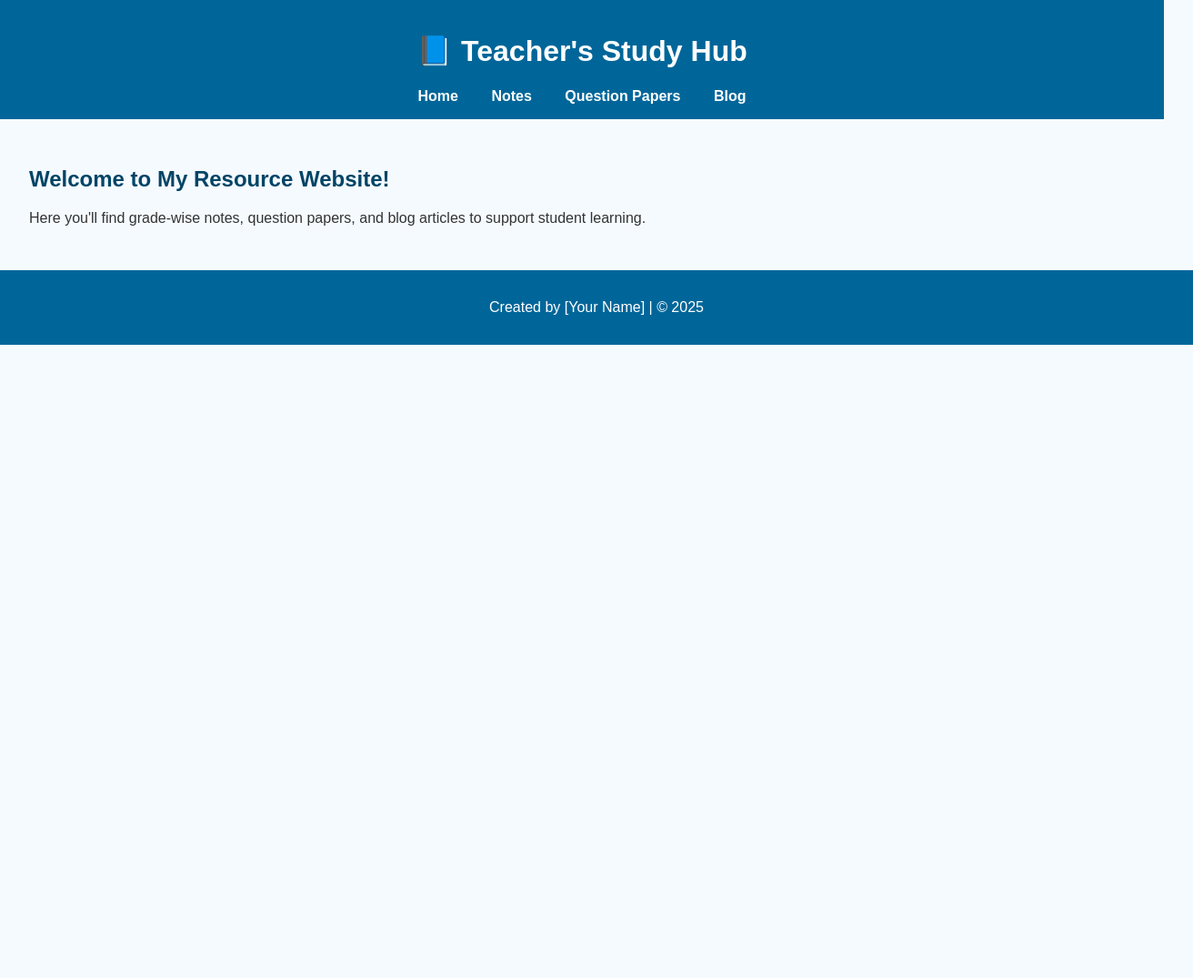
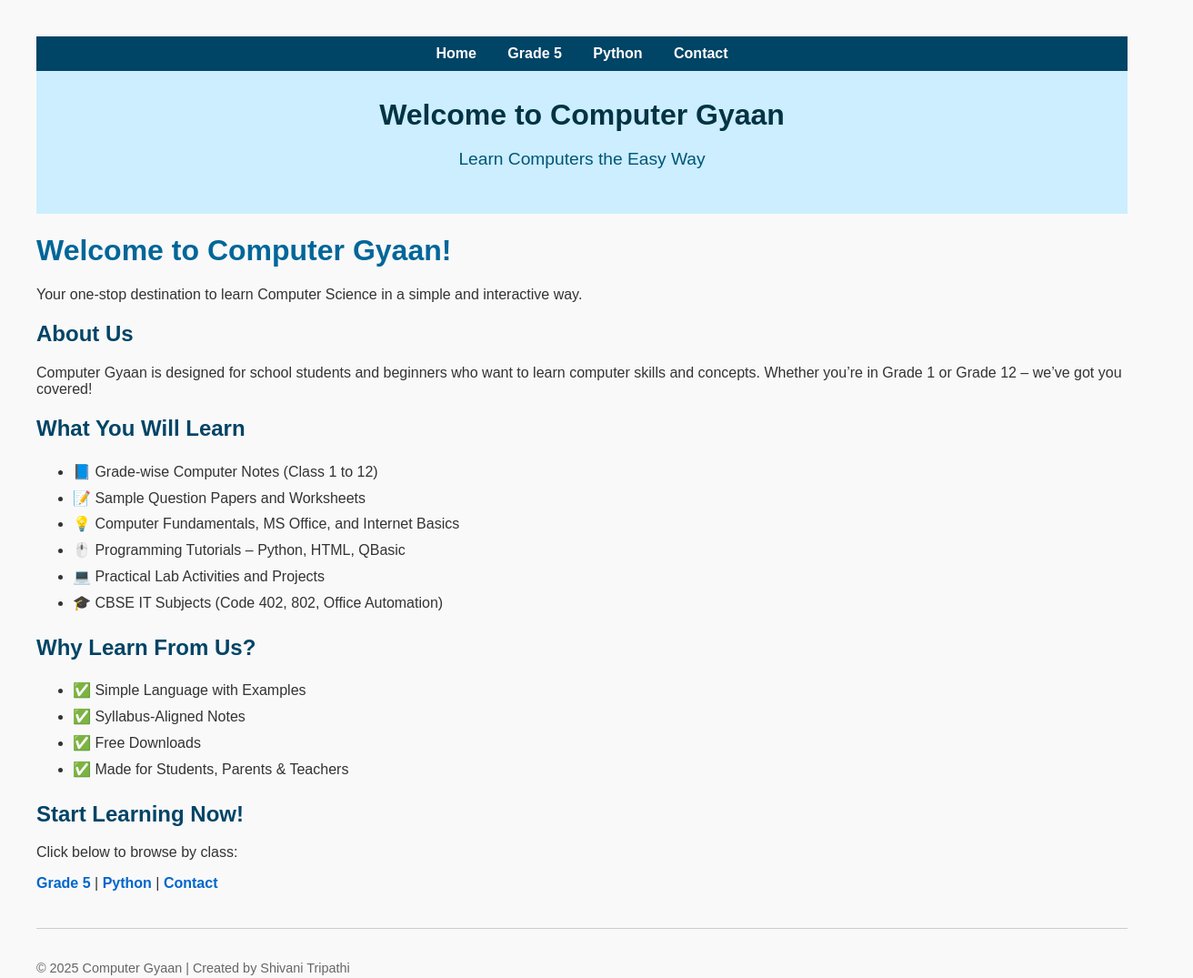
Before and after one commit to ShivaniT0512/IThub, a plain HTML site: page index.html in a window 1280 px wide. Shown: the top 1075 px of the page at 91% size, 1312 px wide, since content can reach past the window. Before the commit the page ends 800 px from the top, so only its background shows below. Drawn offline with Linux system fonts and the light colour scheme.

Commit message:
Add files via upload

```diff
--- a/index.html
+++ b/index.html
@@ -1,29 +1,58 @@
 <!DOCTYPE html>
-<html lang="en">
+<html>
 <head>
-  <meta charset="UTF-8" />
-  <meta name="viewport" content="width=device-width, initial-scale=1.0"/>
-  <title>Teacher's Study Hub</title>
-  <link rel="stylesheet" href="style.css" />
+  <link rel="stylesheet" href="style.css">
+  <title>Computer Gyaan | Learn Computers Easily</title>
 </head>
 <body>
-  <header>
-    <h1>📘 Teacher's Study Hub</h1>
-    <nav>
-      <a href="index.html">Home</a>
-      <a href="notes.html">Notes</a>
-      <a href="question-papers.html">Question Papers</a>
-      <a href="blog.html">Blog</a>
-    </nav>
-  </header>
 
-  <main>
-    <h2>Welcome to My Resource Website!</h2>
-    <p>Here you'll find grade-wise notes, question papers, and blog articles to support student learning.</p>
-  </main>
+<div class="navbar">
+  <a href="index.html">Home</a>
+  <a href="grade-5.html">Grade 5</a>
+  <a href="python.html">Python</a>
+  <a href="contact.html">Contact</a>
+</div>
+<div class="banner">
+  <h1>Welcome to Computer Gyaan</h1>
+  <p>Learn Computers the Easy Way</p>
+</div>
+
+  <h1>Welcome to Computer Gyaan!</h1>
+  <p>Your one-stop destination to learn Computer Science in a simple and interactive way.</p>
+
+  <h2>About Us</h2>
+  <p>
+    Computer Gyaan is designed for school students and beginners who want to learn computer skills and concepts.
+    Whether you’re in Grade 1 or Grade 12 – we’ve got you covered!
+  </p>
+
+  <h2>What You Will Learn</h2>
+  <ul>
+    <li>📘 Grade-wise Computer Notes (Class 1 to 12)</li>
+    <li>📝 Sample Question Papers and Worksheets</li>
+    <li>💡 Computer Fundamentals, MS Office, and Internet Basics</li>
+    <li>🖱️ Programming Tutorials – Python, HTML, QBasic</li>
+    <li>💻 Practical Lab Activities and Projects</li>
+    <li>🎓 CBSE IT Subjects (Code 402, 802, Office Automation)</li>
+  </ul>
+
+  <h2>Why Learn From Us?</h2>
+  <ul>
+    <li>✅ Simple Language with Examples</li>
+    <li>✅ Syllabus-Aligned Notes</li>
+    <li>✅ Free Downloads</li>
+    <li>✅ Made for Students, Parents & Teachers</li>
+  </ul>
+
+  <h2>Start Learning Now!</h2>
+  <p>Click below to browse by class:</p>
+  <a href="grade-5.html">Grade 5</a> |
+  <a href="python.html">Python</a> |
+  <a href="contact.html">Contact</a>
 
   <footer>
-    <p>Created by [Your Name] | © 2025</p>
+    <p>© 2025 Computer Gyaan | Created by Shivani Tripathi</p>
+    <p>Follow us on YouTube: <a href="#">Computer Teacher</a></p>
   </footer>
 </body>
 </html>
--- a/style.css
+++ b/style.css
@@ -1,43 +1,71 @@
+
 body {
   font-family: Arial, sans-serif;
-  margin: 0;
-  padding: 0;
-  background: #f5faff;
+  margin: 40px;
+  background-color: #f9f9f9;
   color: #333;
 }
 
-header {
-  background-color: #006699;
-  color: white;
-  padding: 1rem;
-  text-align: center;
-}
-
-nav a {
-  margin: 0 1rem;
-  color: white;
-  text-decoration: none;
-  font-weight: bold;
-}
-
-main {
-  padding: 2rem;
-}
-
-footer {
-  background-color: #006699;
-  color: white;
-  text-align: center;
-  padding: 1rem;
-  position: relative;
-  bottom: 0;
-  width: 100%;
+h1 {
+  color: #006699;
 }
 
 h2 {
   color: #004466;
 }
 
-ul li {
-  margin: 10px 0;
+ul {
+  line-height: 1.8;
 }
+
+a {
+  color: #0066cc;
+  text-decoration: none;
+  font-weight: bold;
+}
+
+a:hover {
+  text-decoration: underline;
+}
+
+footer {
+  margin-top: 40px;
+  padding-top: 20px;
+  border-top: 1px solid #ccc;
+  font-size: 0.9em;
+  color: #666;
+}
+
+.navbar {
+  background-color: #004466;
+  padding: 10px;
+  text-align: center;
+}
+
+.navbar a {
+  color: white;
+  margin: 0 15px;
+  text-decoration: none;
+  font-weight: bold;
+}
+
+.navbar a:hover {
+  text-decoration: underline;
+}
+
+.banner {
+  background-color: #cceeff;
+  padding: 30px;
+  text-align: center;
+  margin-bottom: 20px;
+}
+
+.banner h1 {
+  margin: 0;
+  color: #003344;
+}
+
+.banner p {
+  font-size: 1.2em;
+  color: #005577;
+}
```
Also changed, not shown: contact.html (added, +41 -0 lines), grade-5.html (added, +30 -0 lines), python.html (added, +32 -0 lines).
